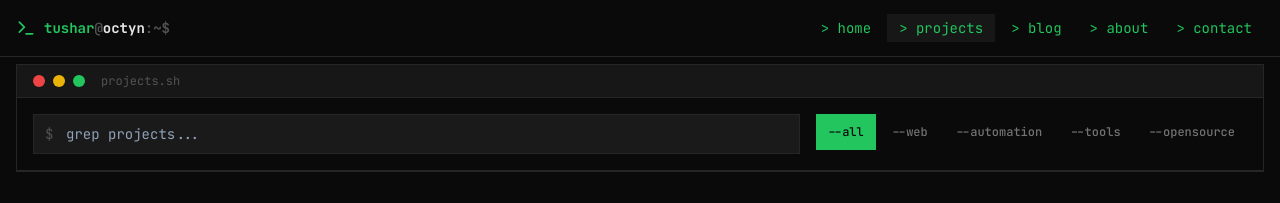
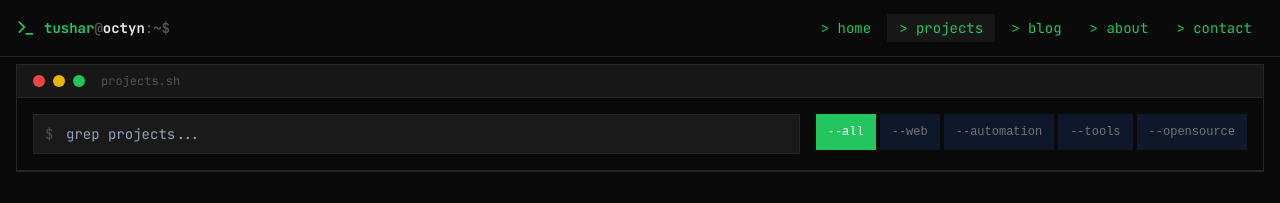
Before and after one commit to Tushar-CodeSpace/project_x-frontend, a React (Vite) app: page /projects in a window 1280 px wide. Shown: the top 203 px of the page. Built offline with nearby package versions, Linux system fonts and the light colour scheme.

Commit message:
fix: inline styles for projects page buttons

```diff
--- a/src/pages/Projects.tsx
+++ b/src/pages/Projects.tsx
@@ -106,13 +106,13 @@ export function Projects() {
                 {projectCategories.map((cat) => (
                   <Button
                     key={cat.value}
-                    variant={filter === cat.value ? 'default' : 'ghost'}
                     size="sm"
                     onClick={() => setFilter(cat.value)}
-                    className={filter === cat.value
-                      ? 'bg-[#22c55e] text-[#0a0a0a] font-mono text-xs'
-                      : 'text-[#737373] hover:text-[#e5e5e5] font-mono text-xs'
+                    style={filter === cat.value
+                      ? { backgroundColor: '#22c55e', color: '#ffffff', fontFamily: 'monospace' }
+                      : { color: '#737373', fontFamily: 'monospace' }
                     }
+                    className="text-xs"
                   >
                     {cat.label}
                   </Button>
@@ -145,7 +145,7 @@ export function Projects() {
                       <span className="text-[#525252] font-mono text-xs">[{i + 1}]</span>
                       <h3 className="font-mono text-sm text-[#e5e5e5]">{project.title}</h3>
                       {project.featured && (
-                        <span className="text-xs px-2 py-0.5 bg-[#22c55e]/20 text-[#22c55e]">featured</span>
+                        <span className="text-xs px-2 py-0.5 text-[#22c55e]" style={{ backgroundColor: 'rgba(34, 197, 94, 0.2)' }}>featured</span>
                       )}
                     </div>
                     <p className="text-xs text-[#737373] mb-3">{project.description}</p>
```
